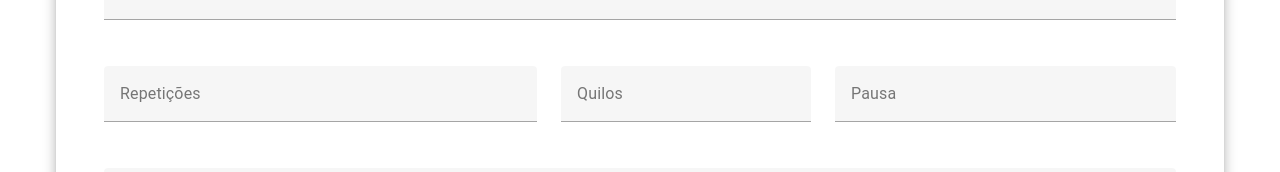
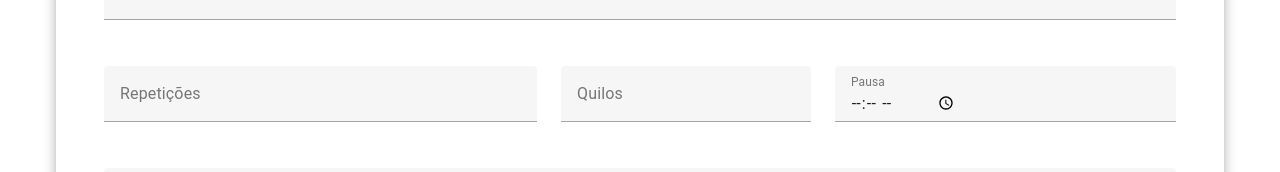
Before and after one commit to ElianaMT/ProjetoM1-sem13, a Vue app in the folder proyecto-m1/: page /cadastro-treino in a window 1280 px wide. Shown: the part 200-372 px from the top of the page. Built offline with nearby package versions, Linux system fonts and the light colour scheme.

Commit message:
feat:"pausa obrigatoria"
Type= time

```diff
--- a/proyecto-m1/src/views/CadastroTreino/CadastroTreino.vue
+++ b/proyecto-m1/src/views/CadastroTreino/CadastroTreino.vue
@@ -50,8 +50,10 @@
                   </v-col>
 
                   <v-col cols="12" md="4">
-                      <v-text-field type="text" label="Pausa"
-
+                      <v-text-field type="time" label="Pausa"
+                      v-model="treino.break_time"
+                      :rules="[value => !!value || 'Os quilos sao obrigatorios'
+                      ]"
                       ></v-text-field>
                   </v-col>
               </v-row>
```
